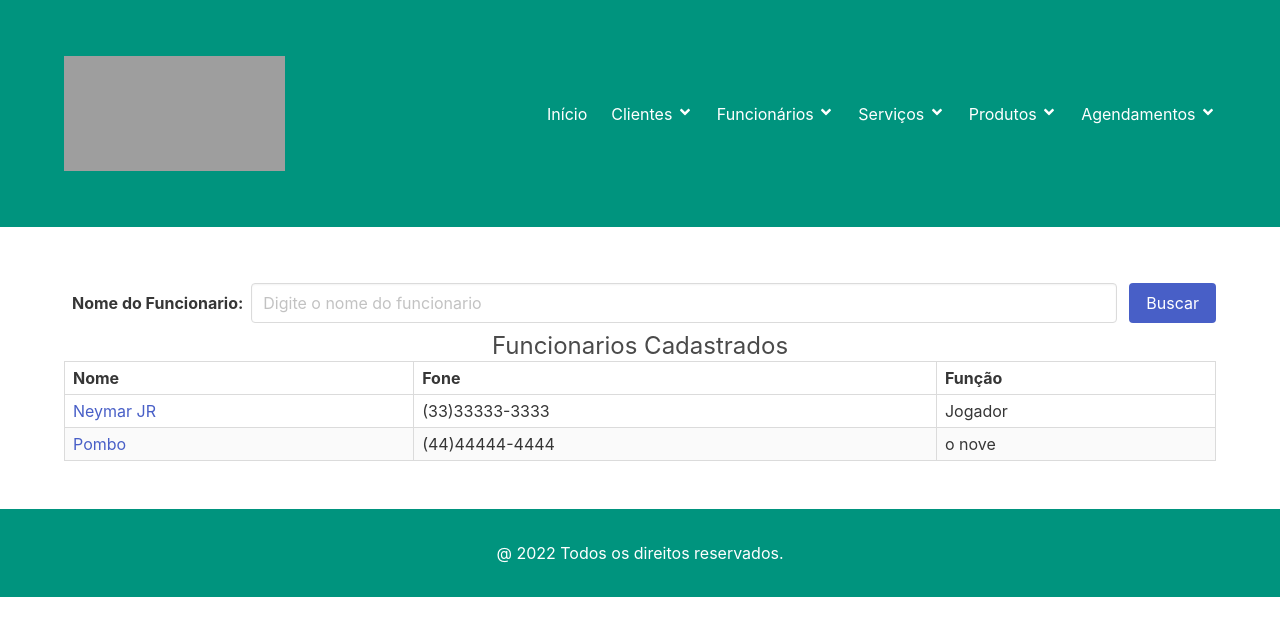
After one commit to mmgarcia99/agenda, a Django app: page /funcionarios in a window 1280 px wide. The commit adds this page. Shown: the top 636 px of the page. Run offline with Django 4.2, Linux system fonts and the light colour scheme; data comes from the database, SQL or seed files in the repository; both versions use the stored data as it was after the commit; some libraries are stand-ins or nearby versions; grey boxes are pictures that could not be loaded.

Commit message:
Lista Funcionario

```diff
--- a/agenda/urls.py
+++ b/agenda/urls.py
@@ -28,5 +28,6 @@ urlpatterns = [
     path('admin/', admin.site.urls),
     path('', include('home.urls')),
     path('', include('cliente.urls')),
+    path('', include('funcionario.urls')),
 
 ]+static(settings.MEDIA_URL, document_root=settings.MEDIA_ROOT)
--- /dev/null
+++ b/funcionario/templates/funcionarios.html
@@ -0,0 +1,69 @@
+{% extends "base.html" %}
+{% load static %}
+{% block content %}
+<section class="section has-backgroud-link-light">
+    <div class="container">
+        <form action="" method="GET">
+            <div class="field is-grouped is-flex is-align-items-center is-flex-wrap-wrap">
+                <label class="label p-2 mt-2">Nome do Funcionario: </label>
+                <div class="control is-expanded">
+                    <input class="input" type="text" name="buscar" value="{{request.GET.buscar}}"
+                           placeholder="Digite o nome do funcionario">
+                </div>
+                <div class="control">
+                    <button type="submit" class="button is-link">
+                        Buscar
+                    </button>
+                </div>
+            </div>
+        </form>
+        {% if object_list %}
+        <div style="text-align: center"><h1 class="subtitle is-size-4">Funcionarios Cadastrados</h1></div>
+        <div class="table">
+            <table class="table is-table is-bordered is-striped is-narrow is-hoverable is-fullwidth">
+                <tr>
+                    <th class="has-text-center">Nome</th>
+                    <th class="has-text-center">Fone</th>
+                    <th class="has-text-center">Função</th>
+                </tr>
+
+                <tbody>
+                {% for funcionario in object_list %}
+                <tr>
+                    <td><a href="#" data-toogle="modal" class="modal-target"
+                           data-bulma-modal="modal{{funcionario.id}}" id="modal{{funcionario.id}}">
+                        {{funcionario.nome}}
+                    </a></td>
+                    <td>{{funcionario.fone}}</td>
+                    <td>{{funcionario.funcao}}</td>
+                    <div class="modal" id="modal{{funcionario.id}}">
+                        <div class="modal-backgroud"></div>
+                        <div class="modal-card">
+                            <header class="modal-card-head">
+                                <p class="modal-card-title">Funcionario: {{funcionario.nome}} </p>
+                                <button class="delete" aria-label="close" data-bulma-modal="close"
+                                        id="btnClose"></button>
+                            </header>
+                          <section class="modal-card-body is-flex is-justify-content-center">
+                            <div class="content">
+                              <p class="image is-128x128">
+                                <img src="{{funcionario.foto.url}}" class="img-fluid" alt="">
+                              </p>
+                            </div>
+                          </section>
+                          <footer class="modal-card-foot">
+                            <p>Telefone: {{funcionario.fone}}</p>
+                          </footer>
+                        </div>
+                    </div>
+                </tr>
+                {% endfor %}
+                </tbody>
+            </table>
+        </div>
+      {% else %}
+          <h2> Não existe funcionarios cadastrados!</h2>
+      {% endif %}
+    </div>
+</section>
+{% endblock %}
--- /dev/null
+++ b/funcionario/urls.py
@@ -0,0 +1,6 @@
+from django.urls import path
+from .views import FuncionarioView
+
+urlpatterns = [
+    path('funcionarios', FuncionarioView.as_view(), name='funcionarios'),
+]
--- a/funcionario/views.py
+++ b/funcionario/views.py
@@ -1,3 +1,14 @@
 from django.shortcuts import render
+from django.views.generic import ListView
+from .models import Funcionario
 
-# Create your views here.
+class FuncionarioView(ListView):
+    model = Funcionario
+    template_name = 'funcionarios.html'
+
+    def get_queryset(self, *args, **kwargs):
+        buscar = self.request.GET.get('buscar')
+        qs = super(FuncionarioView, self).get_queryset(*args, **kwargs)
+        if buscar:
+            qs = qs.filter(nome__icontains=buscar)
+        return qs
--- a/home/templates/base.html
+++ b/home/templates/base.html
@@ -58,7 +58,7 @@
                                         <a href="#" class="dropdown-item">
                                             Cadastrar funcionário
                                         </a>
-                                        <a href="#" class="dropdown-item">
+                                        <a href="{% url 'funcionarios' %}" class="dropdown-item">
                                             Listar funcionários
                                         </a>
                                     </div>
```
Also changed, not shown: db.sqlite3.
